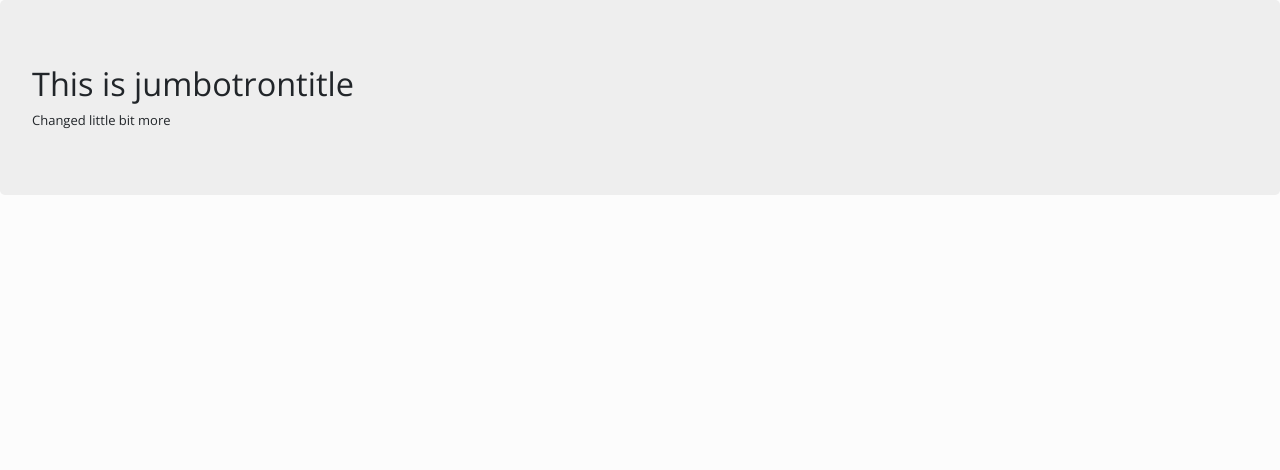
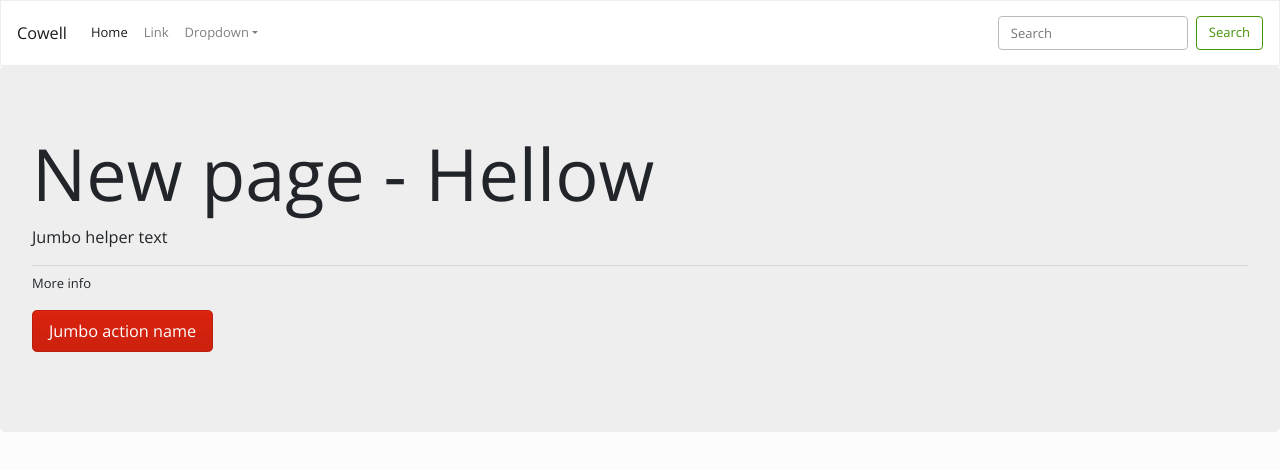
Before and after one commit to wowhapjs/HB_Project0, a plain HTML site: page index.html in a window 1280 px wide. Drawn offline with nearby package versions, Linux system fonts and the light colour scheme.

Commit message:
Page Initial - Stylesheet and snippet usage

```diff
--- a/index.html
+++ b/index.html
@@ -1,14 +1,48 @@
 <!DOCTYPE html>
 <html>
     <head>
-        <title>My Webpage</title>
+        <title>Project 0</title>
         <link rel="stylesheet" href="css/bootstrap.min.css">
     </head>
     <body>
+        <nav class="navbar navbar-expand-xl navbar-light bg-light">
+            <a class="navbar-brand" href="#">Cowell</a>
+            <button class="navbar-toggler hidden-lg-up" type="button" data-toggle="collapse" data-target="#collapsibleNavId" aria-controls="collapsibleNavId"
+                aria-expanded="false" aria-label="Toggle navigation">
+                <span class="navbar-toggler-icon"></span>
+            </button>
+            <div class="collapse navbar-collapse" id="collapsibleNavId">
+                <ul class="navbar-nav mr-auto mt-2 mt-lg-0">
+                    <li class="nav-item active">
+                        <a class="nav-link" href="#">Home <span class="sr-only">(current)</span></a>
+                    </li>
+                    <li class="nav-item">
+                        <a class="nav-link" href="#">Link</a>
+                    </li>
+                    <li class="nav-item dropdown">
+                        <a class="nav-link dropdown-toggle" href="#" id="dropdownId" data-toggle="dropdown" aria-haspopup="true" aria-expanded="false">Dropdown</a>
+                        <div class="dropdown-menu" aria-labelledby="dropdownId">
+                            <a class="dropdown-item" href="#">Action 1</a>
+                            <a class="dropdown-item" href="#">Action 2</a>
+                        </div>
+                    </li>
+                </ul>
+                <form class="form-inline my-2 my-lg-0">
+                    <input class="form-control mr-sm-2" type="text" placeholder="Search">
+                    <button class="btn btn-outline-success my-2 my-sm-0" type="submit">Search</button>
+                </form>
+            </div>
+        </nav>
         <div class="jumbotron">
-            <h1>This is jumbotrontitle</h1>
-            Changed little bit more
+            <h1 class="display-3">New page - Hellow</h1>
+            <p class="lead">Jumbo helper text</p>
+            <hr class="my-2">
+            <p>More info</p>
+            <p class="lead">
+                <a class="btn btn-primary btn-lg" href="#" role="button">Jumbo action name</a>
+            </p>
         </div>
+
     </body>
 
     <script src="js/jquery-3.3.1.min.js"></script>
```
